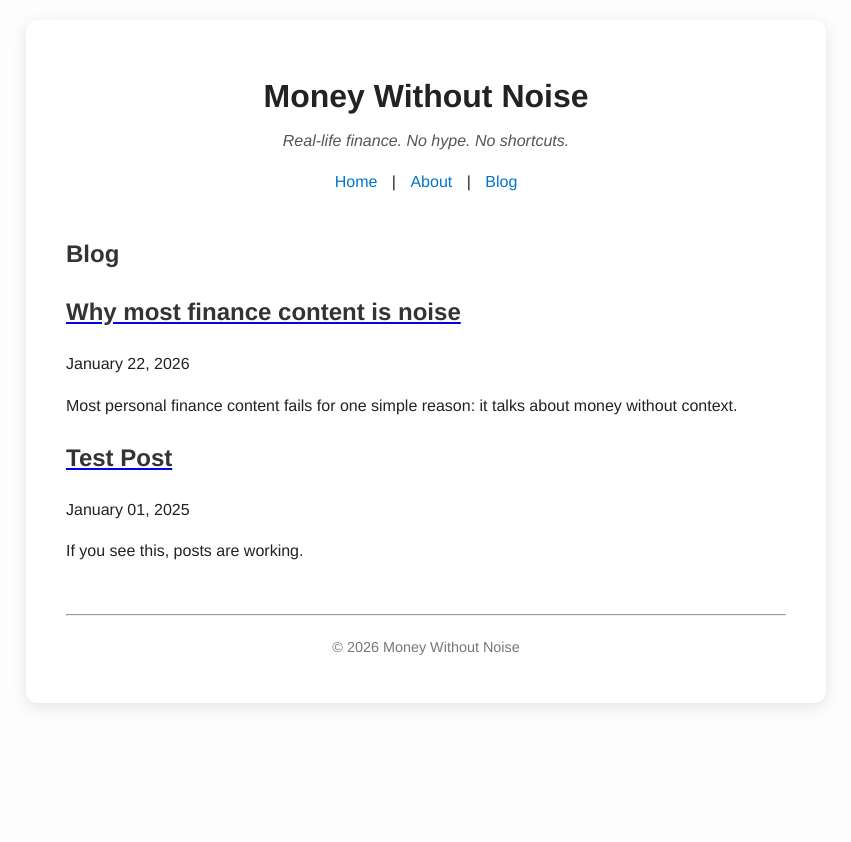
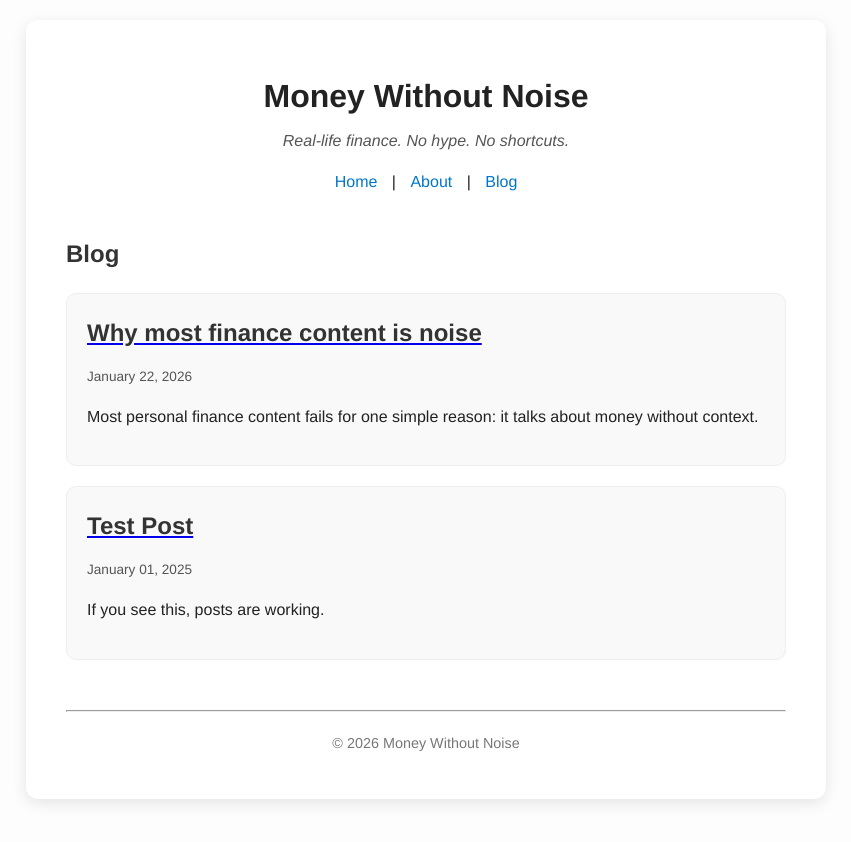
Before and after one commit to HarieshMK/HarieshMK.github.io, a Jekyll site: the page built from blog.md, in a window 1280 px wide. Shown: the top 842 px of the page, without its empty margins (214-1065 px from the left). Built offline with Jekyll 4.4.1, drawn with Linux system fonts in a browser that asks for light colours.

Commit message:
Update style.css

```diff
--- a/assets/css/style.css
+++ b/assets/css/style.css
@@ -65,3 +65,24 @@ footer {
   font-size: 0.9em;
   margin-top: 50px;
 }
+.post-card {
+  border: 1px solid #eee;
+  padding: 20px;
+  border-radius: 10px;
+  margin-bottom: 20px;
+  transition: box-shadow 0.2s ease-in-out;
+  background: #f9f9f9;
+}
+
+.post-card:hover {
+  box-shadow: 0 8px 20px rgba(0,0,0,0.12);
+}
+
+.post-card h2 {
+  margin: 0 0 5px 0;
+}
+
+.post-card .post-date {
+  font-size: 0.85em;
+  color: #555;
+}
```
